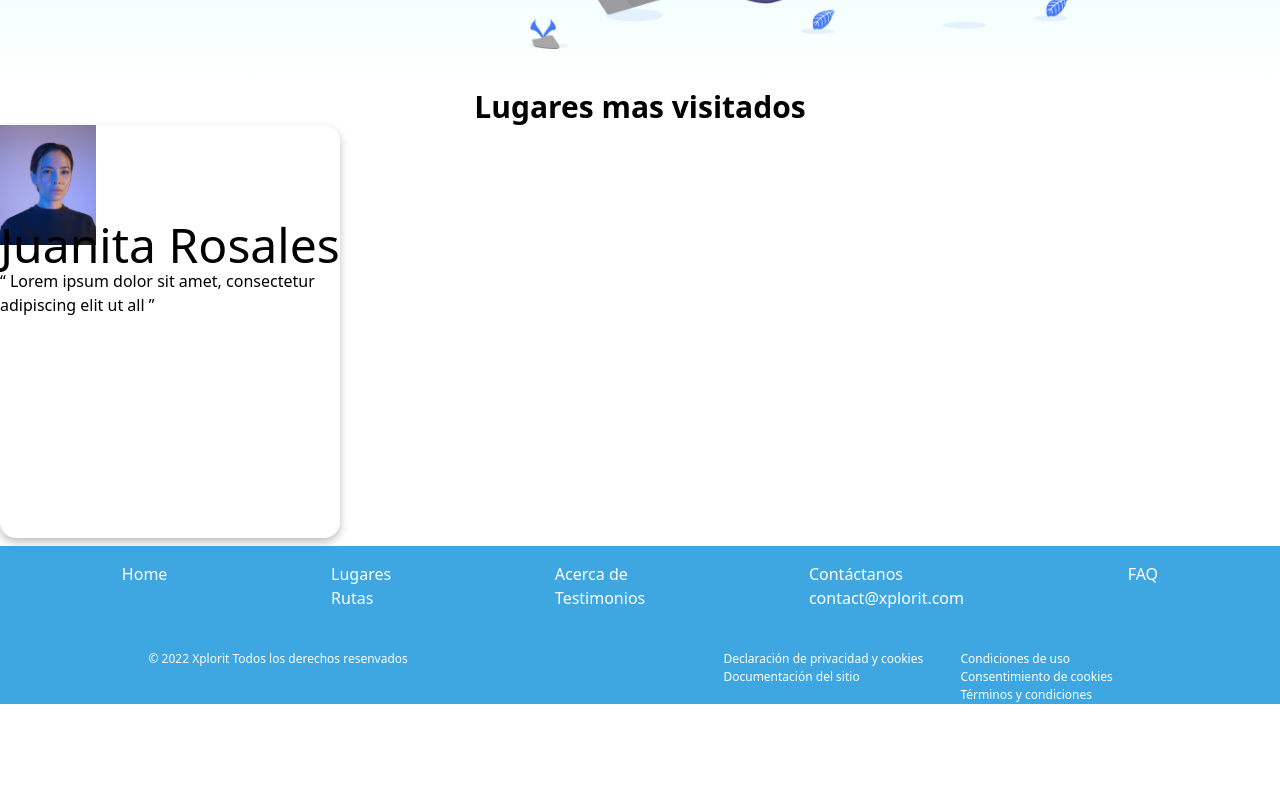
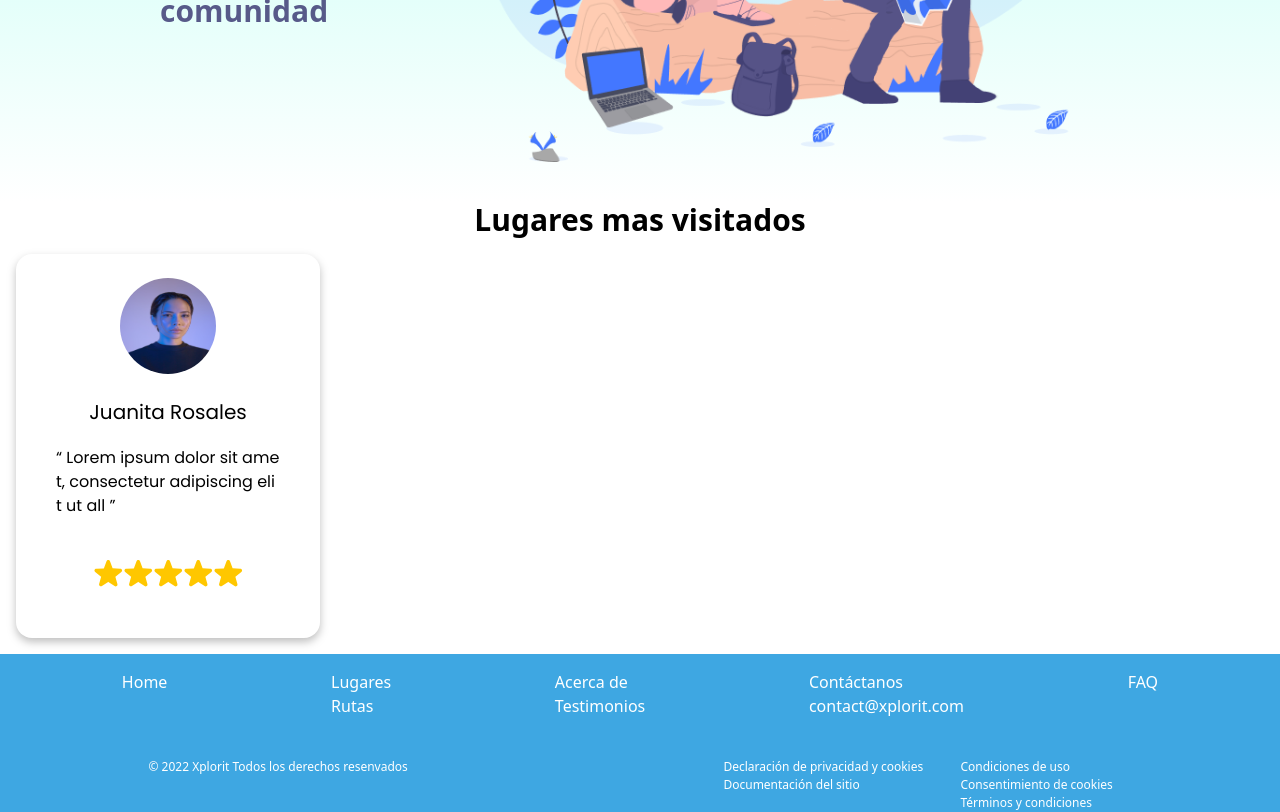
Before and after one commit to lacdev/xplorit-frontend, a React (Create React App) app: page / in a window 1280 px wide. Shown: the part 2900-3712 px from the top of the page. Before the commit the page ends 3604 px from the top, so only its background shows below. Built offline with nearby package versions, Linux system fonts and the light colour scheme.

Commit message:
Edited tailwind config, cards & testimonials

```diff
--- a/src/components/Common/Avatar.js
+++ b/src/components/Common/Avatar.js
@@ -2,12 +2,13 @@ import React from 'react';
 import ImaAvatar from 'assets/img/avatar1.jpg'
 
 const classes={
-    container:'bg-transparent rounded rounded-full w-24 h-24',
+    container:'flex bg-transparent p-6 justify-center ',
+    img:'rounded rounded-full place-content-center w-24 h-24'
 }
 function Avatar() {
   return (
   <div className={classes.container} >
-    <img src={ImaAvatar} alt="*"></img>
+    <img src={ImaAvatar} className={classes.img} alt="*"></img>
   </div>
 
    );
--- a/src/components/LandingComponents/Testimonials.js
+++ b/src/components/LandingComponents/Testimonials.js
@@ -1,28 +1,31 @@
 import React from 'react';
 import Avatar from 'components/Common/Avatar';
-import starComplete from 'assets/icons/starComplete';
+import StarComplete from 'assets/icons/starComplete'
+
 
 const classes={
-    container:'flex flex-col bg-white w-testimonialWidth h-testimonialHeight drop-shadow-testimonialShadow rounded rounded-2xl ',
+    container:'flex flex-col bg-white font-Poppins w-testimonialWidth h-testimonialHeight m-4 drop-shadow-testimonialShadow rounded rounded-2xl ',
     avatarcon:'flex place-content-center justify-center',
-    name:'text-5xl fond-semibold text-black',
-    text:'text-base text-black break-all px-5',
-    iconcon:'flex flex-row justify-center m-1'
+    name:' text-xl fond-bold text-black justify-center text-center',
+    text:'text-base text-black break-all px-10 text-left mt-5',
+    iconcon:'flex flex-row justify-center m-1 mt-10'
 }
 function Testimonials() {
   return (
   <div className={classes.container}>
-      <div>
       <Avatar></Avatar>
-      </div>
       <div>
           <h1 className={classes.name} >Juanita Rosales</h1>
       </div>
       <div>
-          <p>“ Lorem ipsum dolor sit amet, consectetur adipiscing elit ut all ”</p>
+          <p className={classes.text} >“ Lorem ipsum dolor sit amet, consectetur adipiscing elit ut all ”</p>
       </div>
       <div className={classes.iconcon} >
-        <starComplete width="28" height="28"/>
+          <StarComplete width='30' height='30'/>
+          <StarComplete width='30' height='30'/>
+          <StarComplete width='30' height='30'/>
+          <StarComplete width='30' height='30'/>
+          <StarComplete width='30' height='30'/>
       </div>
   </div>
     );
--- a/tailwind.config.js
+++ b/tailwind.config.js
@@ -19,11 +19,11 @@ module.exports = {
         heroHeight:'50.875rem',
       },
       width:{
-        cardWidth:'21rem',
-        testimonialWidth:'21.25rem',
+        cardWidth:'26rem',
+        testimonialWidth:'19rem',
       },
       height:{
-        testimonialHeight:'25.813rem',
+        testimonialHeight:'24rem',
       },
       fontSize:{
        'h1':'4rem',
```
